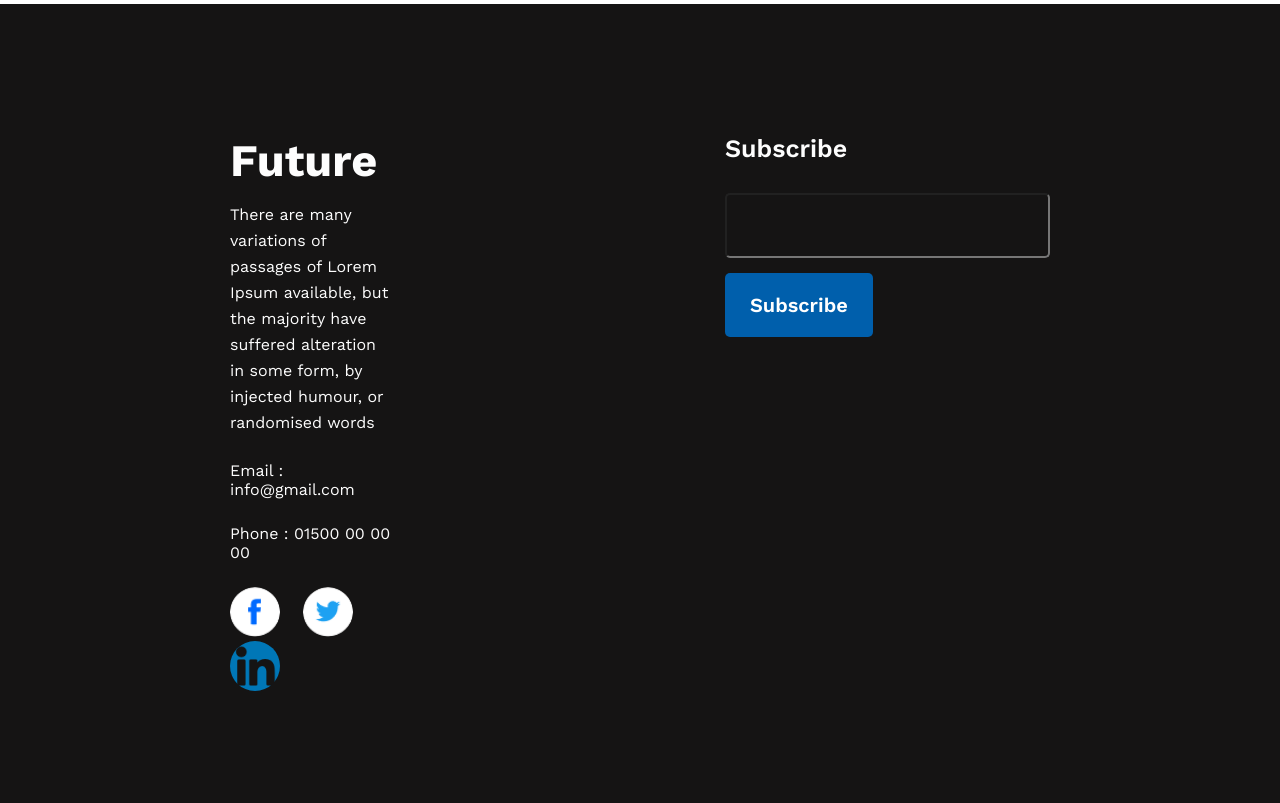
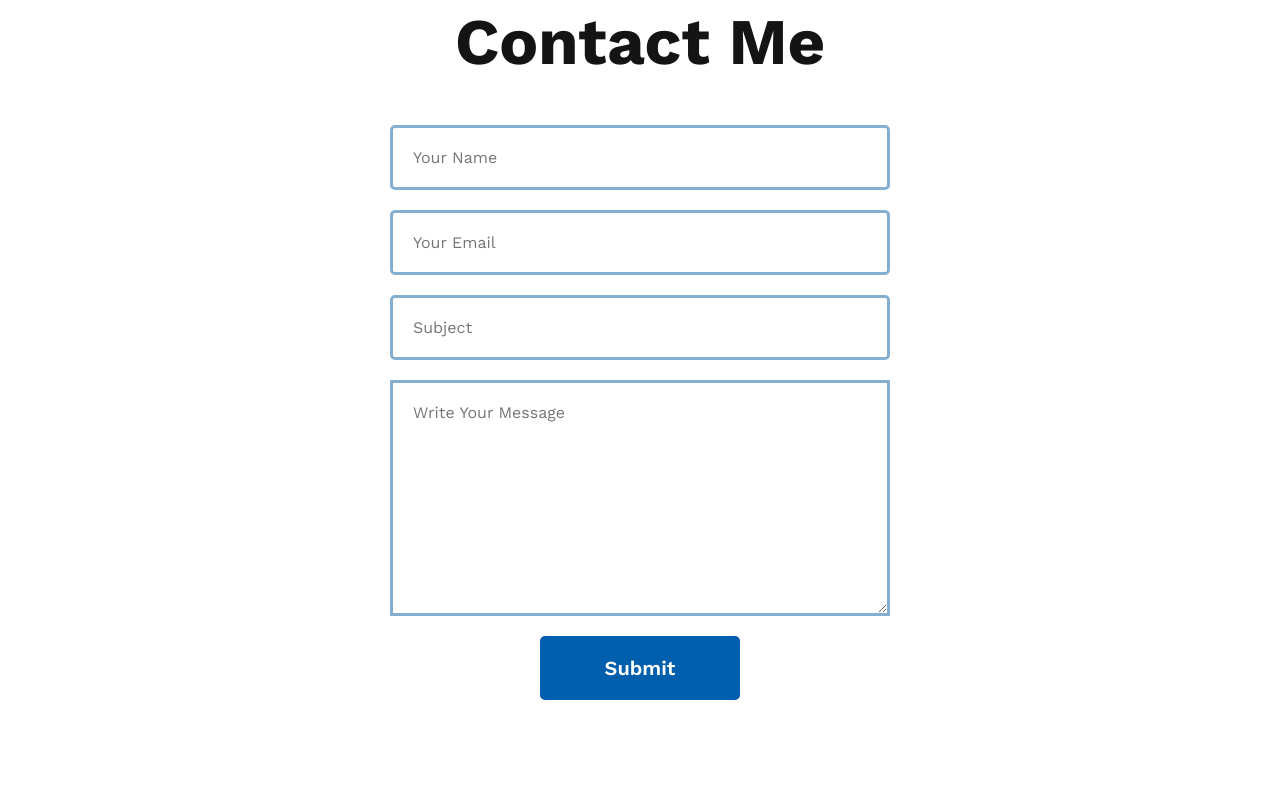
Before and after one commit to gaurabwebdev/milestone-one-assignment, a plain HTML site: page index.html in a window 1280 px wide. Shown: the part 2877-3680 px from the top of the page. Drawn offline with nearby package versions, Linux system fonts and the light colour scheme.

Commit message:
all done

```diff
--- a/index.html
+++ b/index.html
@@ -109,7 +109,19 @@
 
 
             <!-- Form Section Starts -->
+            <section class="form-section">
+                <h4 class="form-title">Contact Me</h4>
 
+                <form class="contact-form">
+                    <input type="name" name="name" id="name" placeholder="Your Name">
+                    <input type="email" name="email" id="email" placeholder="Your Email">
+                    <input type="text" name="email-subject" id="email-subject" placeholder="Subject">
+
+                    <textarea name="message" id="message" cols="15" rows="10" placeholder="Write Your Message"></textarea>
+
+                    <input type="submit" value="Submit" id="form-submit-btn">
+                </form>
+            </section>
             <!-- Form Section Ends -->
 
 
--- a/style.css
+++ b/style.css
@@ -176,12 +176,66 @@ header{
     border-radius: 5px;
 }
 
+
+/* Contact Form CSS */
+.form-section {
+    margin: 0 230px 130px;
+    display: flex;
+    flex-direction: column;
+    align-items: center;
+}
+
+.form-title {
+    font-weight: 700;
+    font-size: 65px;
+    line-height: 76px;
+    color: #151414;
+    margin-bottom: 45px;
+}
+
+.contact-form {
+  display: flex;
+  flex-direction: column;
+}
+
+.contact-form input {
+  width: 500px;
+  padding: 20px;
+  background: transparent;
+  margin-bottom: 20px;
+  border-radius: 5px;
+  border: 3px solid #2C75B094;
+  color: #737272;
+}
+
+.contact-form textarea {
+  border: 3px solid #2C75B094;
+  color: #737272;
+  padding: 20px;
+}
+
+
+#form-submit-btn {
+  margin-top: 20px !important;
+  background: #005FAC;
+  color: #fff;
+  border: none;
+  border-radius: 5px;
+  font-weight: 600;
+  font-size: 20px;
+  line-height: 24px;
+  width: 200px;
+  margin: auto;
+}
+
+
 /* Footer CSS */
 footer {
     padding: 130px 230px;
     background: #151414;
     display: flex;
     justify-content: space-between;
+    align-items: center;
     gap: 330px;
 }
 
@@ -211,6 +265,10 @@ footer {
     border-radius: 50px;
 }
 
+.social-icons:hover {
+  cursor: pointer;
+}
+
 .footer-subscription h6 {
     font-weight: 600;
     font-size: 25px;
```
